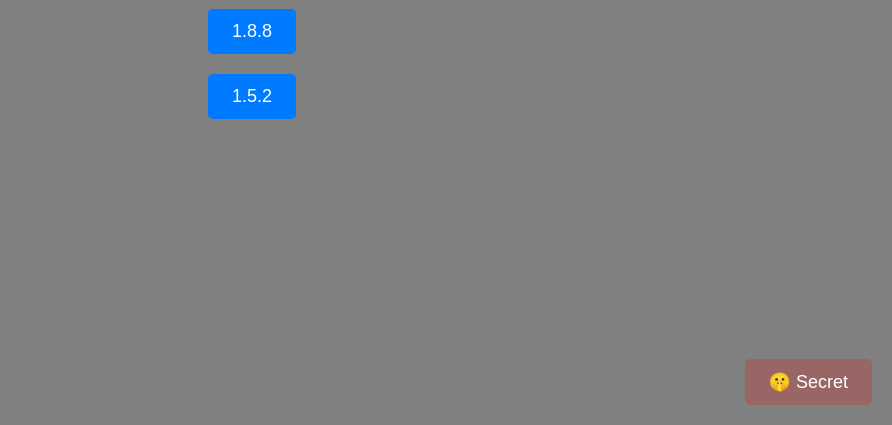
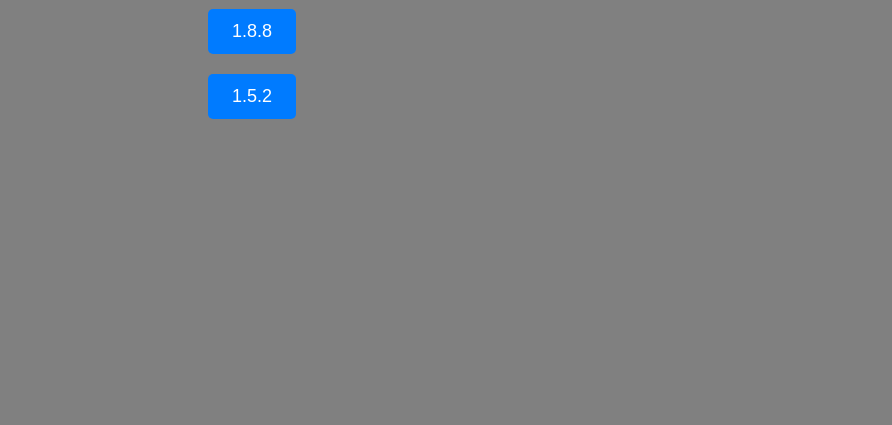
Before and after one commit to ZubruS123/zubrus123.github.io, a plain HTML site: page index.html in a window 1280 px wide. Shown: the part 375-800 px from the top of the page, without its empty margins (388-1280 px from the left). Drawn offline with Linux system fonts and the light colour scheme.

Commit message:
Update index.html

```diff
--- a/index.html
+++ b/index.html
@@ -50,7 +50,7 @@
         // Function to reveal the secret button after a delay (e.g., 5 seconds)
         setTimeout(function () {
             document.getElementById('secretButton').style.display = 'inline-block';
-        }, 5000); // 5000 milliseconds = 5 seconds
+        }, 30000); // 5000 milliseconds = 5 seconds
 
         function replaceSkull() {
             // Replace the skull emoji with "hi"
```
